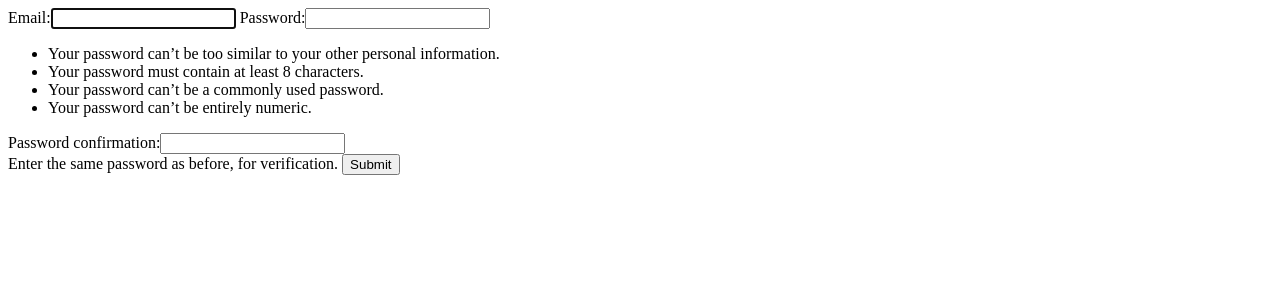
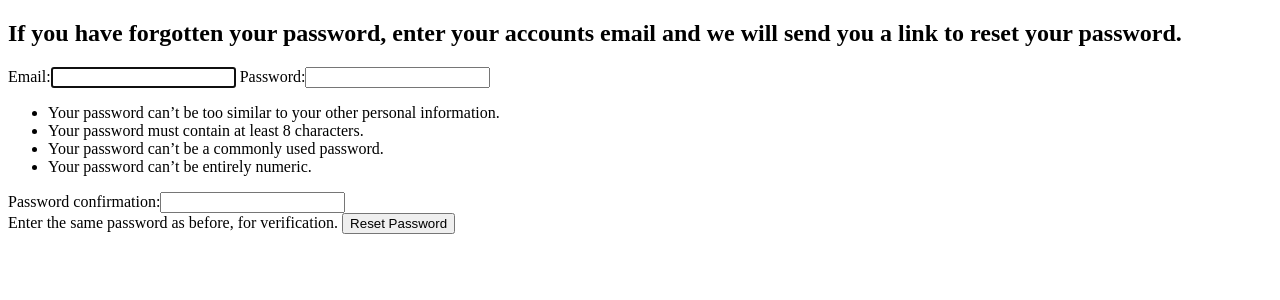
Before and after one commit to cs481-ekh/f21-args-n-kwargs, a Django app: template WebSearchableEquipmentDatabase/accounts/templates/accounts/reset_password.html in a window 1280 px wide. Shown: the top 300 px of the page. Run offline with Django 3.2, Linux system fonts and the light colour scheme; the template is opened without the code that fills it: values that come from a table or form of the project are taken from there, others are empty.

Commit message:
password reset

```diff
--- a/WebSearchableEquipmentDatabase/accounts/templates/accounts/reset_password.html
+++ b/WebSearchableEquipmentDatabase/accounts/templates/accounts/reset_password.html
@@ -5,10 +5,12 @@
     <title>Reset Password</title>
 </head>
 <body>
+<h2>If you have forgotten your password, enter your accounts email and we will send you a link to reset your
+    password.</h2>
 <form method="post">
     {% csrf_token %}
     {{ form }}
-    <input type="submit" name="send email">
+    <button class="btn btn-primary" type="submit">Reset Password</button>
 </form>
 </body>
 </html>
```
